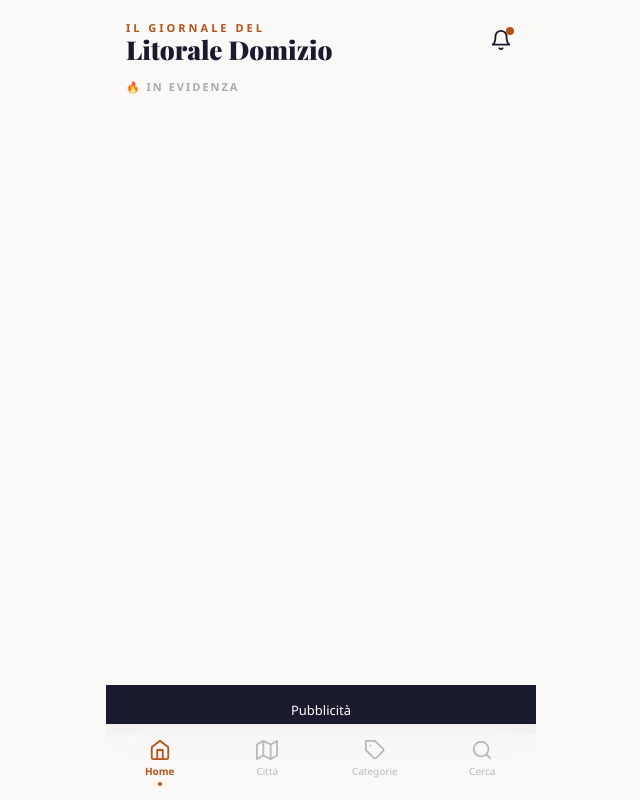
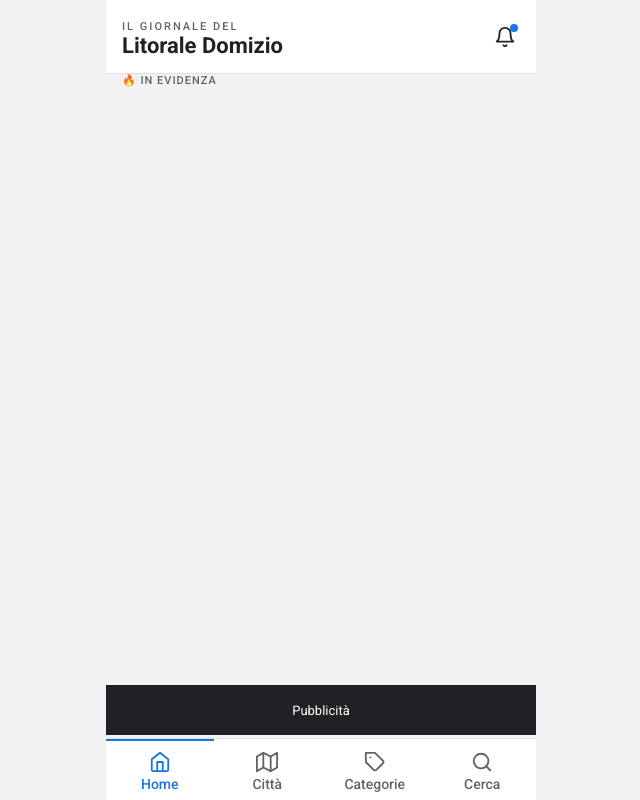
Before and after one commit to emobbast/domizio-news, a WordPress theme: template wp-content/themes/domizionews-theme/index.php in a window 1280 px wide. Shown: the whole page, without its empty margins (319-959 px from the left). Run offline with PHP 8.4 and a stand-in for WordPress, Linux system fonts and the light colour scheme; the site name, menu and one post (Sample post) are stand-ins, and other content is empty.

Commit message:
feat(theme): restyling Google News — Roboto, palette, card layout
Font:
- @import Roboto 400/500/700 in base.css e STYLES
- Rimosso Playfair Display e Georgia ovunque; tutto Roboto

CSS Variables (--color-*):
- text #202124 · text-secondary #5F6368 · primary #1A73E8
- divider #E0E0E0 · background #F2F2F2 · card #FFFFFF

Card feed (stile Google News):
- sfondo bianco, border-radius 8px, box-shadow leggero, padding 16px
- thumbnail a destra 96×96px, border-radius 4px (order CSS)
- titolo 16px/500/line-height 1.3, max 2 righe ellipsis
- metadata 12px, colore text-secondary

Schermata articolo:
- margini 16px · titolo Roboto 700 28px line-height 1.2
- immagine aspect-ratio 16/9 full width
- corpo 17px line-height 1.65 · fonte/data 13px text-secondary

Bottom nav (stile Google News):
- sfondo bianco, border-top 1px #E0E0E0
- tab attivo: #1A73E8 + border-top 2px · inattivo #5F6368
- font-size 14px font-weight 500 · nav-dot rimosso

https://claude.ai/code/session_01UReVADqE26zZjvRN3BRPXy

```diff
--- a/wp-content/themes/domizionews-theme/assets/css/base.css
+++ b/wp-content/themes/domizionews-theme/assets/css/base.css
@@ -1,4 +1,5 @@
 /* Domizio News App — Base CSS */
+@import url('https://fonts.googleapis.com/css2?family=Roboto:wght@400;500;700&display=swap');
 
 *, *::before, *::after {
   box-sizing: border-box;
@@ -8,8 +9,8 @@
 html, body {
   margin: 0;
   padding: 0;
-  background: #faf9f7;
-  font-family: 'Segoe UI', system-ui, -apple-system, sans-serif;
+  background: #F2F2F2;
+  font-family: 'Roboto', Arial, sans-serif;
   overflow-x: hidden;
   height: 100%;
 }
--- a/wp-content/themes/domizionews-theme/assets/js/app.js
+++ b/wp-content/themes/domizionews-theme/assets/js/app.js
@@ -310,102 +310,112 @@
 
   // ─── STYLES ─────────────────────────────────────────────────────────────────
   const STYLES = `
-    @import url('https://fonts.googleapis.com/css2?family=Playfair+Display:wght@700;800;900&display=swap');
+    @import url('https://fonts.googleapis.com/css2?family=Roboto:wght@400;500;700&display=swap');
 
-    .dn-app { font-family: 'Segoe UI', system-ui, sans-serif; background: #faf9f7; min-height: 100vh; padding-bottom: 130px; }
+    :root {
+      --color-text: #202124;
+      --color-text-secondary: #5F6368;
+      --color-primary: #1A73E8;
+      --color-divider: #E0E0E0;
+      --color-background: #F2F2F2;
+      --color-card: #FFFFFF;
+    }
+
+    * { font-family: 'Roboto', Arial, sans-serif; }
+    .dn-app { font-family: 'Roboto', Arial, sans-serif; background: var(--color-background); min-height: 100vh; padding-bottom: 130px; }
 
     /* LOADING */
-    .dn-loading { height: 100vh; display: flex; flex-direction: column; align-items: center; justify-content: center; background: #1a1a2e; color: #fff; gap: 8px; }
+    .dn-loading { height: 100vh; display: flex; flex-direction: column; align-items: center; justify-content: center; background: var(--color-text); color: #fff; gap: 8px; }
     .dn-loading-wave { font-size: 48px; animation: float 2s ease-in-out infinite; }
-    .dn-loading h2 { font-family: 'Playfair Display', Georgia, serif; font-size: 26px; margin: 0; }
-    .dn-loading p { color: #e8a87c; font-size: 12px; letter-spacing: 2px; text-transform: uppercase; margin: 0; }
+    .dn-loading h2 { font-family: 'Roboto', Arial, sans-serif; font-weight: 700; font-size: 26px; margin: 0; }
+    .dn-loading p { color: var(--color-primary); font-size: 12px; letter-spacing: 2px; text-transform: uppercase; margin: 0; }
     @keyframes float { 0%,100% { transform: translateY(0); } 50% { transform: translateY(-10px); } }
 
     /* TOP HEADER */
-    .dn-top-header { padding: 20px 20px 16px; display: flex; align-items: center; justify-content: space-between; }
-    .dn-kicker { font-size: 11px; font-weight: 700; letter-spacing: 3px; text-transform: uppercase; color: #b5541a; margin-bottom: 2px; }
-    .dn-site-title { margin: 0; font-size: 26px; font-weight: 900; color: #1a1a2e; font-family: 'Playfair Display', Georgia, serif; line-height: 1; }
-    .dn-icon-btn { background: none; border: none; cursor: pointer; color: #1a1a2e; position: relative; padding: 4px; }
-    .dn-notif-dot { position: absolute; top: 2px; right: 2px; width: 8px; height: 8px; background: #b5541a; border-radius: 50%; display: block; }
+    .dn-top-header { padding: 20px 16px 16px; display: flex; align-items: center; justify-content: space-between; background: var(--color-card); border-bottom: 1px solid var(--color-divider); }
+    .dn-kicker { font-size: 11px; font-weight: 500; letter-spacing: 2px; text-transform: uppercase; color: var(--color-text-secondary); margin-bottom: 2px; }
+    .dn-site-title { margin: 0; font-size: 22px; font-weight: 700; color: var(--color-text); font-family: 'Roboto', Arial, sans-serif; line-height: 1; }
+    .dn-icon-btn { background: none; border: none; cursor: pointer; color: var(--color-text); position: relative; padding: 4px; }
+    .dn-notif-dot { position: absolute; top: 2px; right: 2px; width: 8px; height: 8px; background: var(--color-primary); border-radius: 50%; display: block; }
 
     /* SECTION LABELS */
-    .dn-section-label { font-size: 11px; font-weight: 700; letter-spacing: 2px; text-transform: uppercase; color: #aaa; padding-left: 20px; margin-bottom: 12px; }
-    .dn-page-header { padding: 20px 20px 0; }
-    .dn-page-header h2 { margin: 0 0 16px; font-size: 22px; font-weight: 800; color: #1a1a2e; font-family: 'Playfair Display', Georgia, serif; }
+    .dn-section-label { font-size: 11px; font-weight: 500; letter-spacing: 1px; text-transform: uppercase; color: var(--color-text-secondary); padding-left: 16px; margin-bottom: 8px; }
+    .dn-page-header { padding: 16px 16px 0; }
+    .dn-page-header h2 { margin: 0 0 16px; font-size: 20px; font-weight: 700; color: var(--color-text); font-family: 'Roboto', Arial, sans-serif; }
 
     /* FEATURED CARDS */
-    .dn-featured-scroll { display: flex; gap: 12px; overflow-x: auto; padding: 0 20px 4px; scroll-snap-type: x mandatory; }
-    .dn-card-featured { position: relative; border-radius: 16px; overflow: hidden; cursor: pointer; flex-shrink: 0; width: 280px; height: 200px; background: #1a1a2e; box-shadow: 0 8px 32px rgba(0,0,0,0.15); scroll-snap-align: start; transition: transform 0.15s; }
+    .dn-featured-scroll { display: flex; gap: 8px; overflow-x: auto; padding: 8px 16px; scroll-snap-type: x mandatory; }
+    .dn-card-featured { position: relative; border-radius: 8px; overflow: hidden; cursor: pointer; flex-shrink: 0; width: 280px; height: 200px; background: var(--color-text); box-shadow: 0 1px 3px rgba(0,0,0,0.15); scroll-snap-align: start; transition: transform 0.15s; }
     .dn-card-featured:active { transform: scale(0.97); }
-    .dn-card-featured img { width: 100%; height: 100%; object-fit: cover; opacity: 0.7; }
+    .dn-card-featured img { width: 100%; height: 100%; object-fit: cover; opacity: 0.75; }
     .dn-card-featured-overlay { position: absolute; inset: 0; background: linear-gradient(to top, rgba(0,0,0,0.85) 0%, transparent 55%); padding: 16px; display: flex; flex-direction: column; justify-content: flex-end; }
-    .dn-card-featured h3 { margin: 0; font-size: 15px; font-weight: 700; color: #fff; font-family: 'Playfair Display', Georgia, serif; line-height: 1.3; }
-    .dn-cat-badge { font-size: 10px; font-weight: 700; letter-spacing: 1.5px; text-transform: uppercase; color: #e8a87c; margin-bottom: 6px; display: block; }
+    .dn-card-featured h3 { margin: 0; font-size: 16px; font-weight: 500; color: #fff; font-family: 'Roboto', Arial, sans-serif; line-height: 1.3; display: -webkit-box; -webkit-line-clamp: 2; -webkit-box-orient: vertical; overflow: hidden; }
+    .dn-cat-badge { font-size: 11px; font-weight: 500; text-transform: uppercase; color: rgba(255,255,255,0.85); margin-bottom: 6px; display: block; }
 
     /* LIST CARDS */
-    .dn-card-list { display: flex; gap: 12px; padding: 14px 0; border-bottom: 1px solid #f0ece8; cursor: pointer; align-items: flex-start; transition: opacity 0.15s; }
+    .dn-card-list { display: flex; gap: 12px; padding: 16px; border-radius: 8px; background: var(--color-card); box-shadow: 0 1px 2px rgba(0,0,0,0.1); cursor: pointer; align-items: flex-start; transition: opacity 0.15s; margin-bottom: 8px; }
     .dn-card-list:active { opacity: 0.7; }
-    .dn-card-list img { width: 90px; height: 68px; object-fit: cover; border-radius: 10px; flex-shrink: 0; }
-    .dn-card-body { flex: 1; min-width: 0; }
-    .dn-card-meta { display: flex; gap: 6px; margin-bottom: 5px; flex-wrap: wrap; align-items: center; }
-    .dn-cat-label { font-size: 10px; font-weight: 700; letter-spacing: 1px; text-transform: uppercase; color: #b5541a; }
-    .dn-city-label { font-size: 10px; color: #999; }
-    .dn-card-body h3 { margin: 0; font-size: 15px; font-weight: 700; color: #1a1a2e; font-family: 'Playfair Display', Georgia, serif; line-height: 1.35; display: -webkit-box; -webkit-line-clamp: 2; -webkit-box-orient: vertical; overflow: hidden; }
-    .dn-time { font-size: 11px; color: #aaa; margin-top: 4px; display: block; }
+    .dn-card-list img { width: 96px; height: 96px; object-fit: cover; border-radius: 4px; flex-shrink: 0; order: 2; }
+    .dn-card-body { flex: 1; min-width: 0; order: 1; }
+    .dn-card-meta { display: flex; gap: 4px; margin-bottom: 4px; flex-wrap: wrap; align-items: center; }
+    .dn-cat-label { font-size: 12px; font-weight: 500; color: var(--color-text-secondary); }
+    .dn-city-label { font-size: 12px; color: var(--color-text-secondary); }
+    .dn-card-body h3 { margin: 0; font-size: 16px; font-weight: 500; color: var(--color-text); font-family: 'Roboto', Arial, sans-serif; line-height: 1.3; display: -webkit-box; -webkit-line-clamp: 2; -webkit-box-orient: vertical; overflow: hidden; }
+    .dn-time { font-size: 12px; color: var(--color-text-secondary); margin-top: 4px; display: block; }
 
     /* CHIPS */
-    .dn-chips-scroll { display: flex; gap: 8px; overflow-x: auto; padding: 0 20px 16px; }
-    .dn-chip { flex-shrink: 0; padding: 7px 16px; border-radius: 20px; border: none; cursor: pointer; font-size: 13px; font-weight: 600; background: #f0ece8; color: #555; transition: all 0.2s; font-family: inherit; }
-    .dn-chip.active { background: #1a1a2e; color: #fff; }
+    .dn-chips-scroll { display: flex; gap: 8px; overflow-x: auto; padding: 0 16px 16px; }
+    .dn-chip { flex-shrink: 0; padding: 7px 16px; border-radius: 20px; border: 1px solid var(--color-divider); cursor: pointer; font-size: 13px; font-weight: 500; background: var(--color-card); color: var(--color-text-secondary); transition: all 0.2s; font-family: 'Roboto', Arial, sans-serif; }
+    .dn-chip.active { background: var(--color-primary); border-color: var(--color-primary); color: #fff; }
 
     /* CATEGORY GRID */
-    .dn-cat-grid { display: grid; grid-template-columns: 1fr 1fr 1fr; gap: 8px; padding: 0 20px 20px; }
-    .dn-cat-tile { padding: 14px 8px; border-radius: 12px; border: 2px solid #ede9e4; cursor: pointer; font-size: 12px; font-weight: 700; line-height: 1.3; background: #faf9f7; color: #333; transition: all 0.2s; font-family: inherit; }
-    .dn-cat-tile.active { background: #1a1a2e; border-color: #1a1a2e; color: #fff; }
+    .dn-cat-grid { display: grid; grid-template-columns: 1fr 1fr 1fr; gap: 8px; padding: 0 16px 20px; }
+    .dn-cat-tile { padding: 14px 8px; border-radius: 8px; border: 1px solid var(--color-divider); cursor: pointer; font-size: 12px; font-weight: 500; line-height: 1.3; background: var(--color-card); color: var(--color-text); transition: all 0.2s; font-family: 'Roboto', Arial, sans-serif; }
+    .dn-cat-tile.active { background: var(--color-primary); border-color: var(--color-primary); color: #fff; }
     .dn-cat-icon { display: block; font-size: 20px; margin-bottom: 4px; }
 
     /* SEARCH */
     .dn-search-wrap { position: relative; }
-    .dn-search-icon { position: absolute; left: 14px; top: 50%; transform: translateY(-50%); color: #aaa; display: flex; }
-    #dn-search-input { width: 100%; padding: 12px 14px 12px 46px; border-radius: 12px; border: 2px solid #ede9e4; background: #f5f2ef; font-size: 16px; outline: none; font-family: inherit; box-sizing: border-box; }
-    #dn-search-input:focus { border-color: #b5541a; }
+    .dn-search-icon { position: absolute; left: 14px; top: 50%; transform: translateY(-50%); color: var(--color-text-secondary); display: flex; }
+    #dn-search-input { width: 100%; padding: 12px 14px 12px 46px; border-radius: 24px; border: 1px solid var(--color-divider); background: var(--color-card); font-size: 16px; outline: none; font-family: 'Roboto', Arial, sans-serif; box-sizing: border-box; color: var(--color-text); }
+    #dn-search-input:focus { border-color: var(--color-primary); }
 
     /* EMPTY */
-    .dn-empty { color: #bbb; text-align: center; font-size: 15px; }
+    .dn-empty { color: var(--color-text-secondary); text-align: center; font-size: 15px; }
 
     /* ARTICLE DETAIL */
-    .dn-detail { min-height: 100vh; background: #faf9f7; padding-bottom: 130px; }
-    .dn-detail-header { position: sticky; top: 0; z-index: 10; background: rgba(250,249,247,0.95); backdrop-filter: blur(12px); padding: 14px 20px; display: flex; align-items: center; justify-content: space-between; border-bottom: 1px solid #ede9e4; }
-    .dn-back-btn { background: none; border: none; cursor: pointer; color: #1a1a2e; display: flex; align-items: center; gap: 4px; font-size: 15px; font-weight: 600; padding: 0; font-family: inherit; }
-    .dn-detail-img-wrap { position: relative; height: 240px; overflow: hidden; }
+    .dn-detail { min-height: 100vh; background: var(--color-background); padding-bottom: 130px; }
+    .dn-detail-header { position: sticky; top: 0; z-index: 10; background: rgba(255,255,255,0.97); backdrop-filter: blur(12px); padding: 14px 16px; display: flex; align-items: center; justify-content: space-between; border-bottom: 1px solid var(--color-divider); }
+    .dn-back-btn { background: none; border: none; cursor: pointer; color: var(--color-primary); display: flex; align-items: center; gap: 4px; font-size: 15px; font-weight: 500; padding: 0; font-family: 'Roboto', Arial, sans-serif; }
+    .dn-detail-img-wrap { position: relative; width: 100%; aspect-ratio: 16/9; overflow: hidden; height: auto; }
     .dn-detail-img-wrap img { width: 100%; height: 100%; object-fit: cover; }
-    .dn-detail-img-fade { position: absolute; inset: 0; background: linear-gradient(to top, #faf9f7 0%, transparent 50%); }
-    .dn-detail-body { padding: 0 20px; margin-top: -20px; }
+    .dn-detail-img-fade { position: absolute; inset: 0; background: linear-gradient(to top, var(--color-background) 0%, transparent 50%); }
+    .dn-detail-body { padding: 0 16px; margin-top: -20px; }
     .dn-badges { display: flex; gap: 8px; margin-bottom: 12px; flex-wrap: wrap; }
-    .dn-badge-cat { background: #b5541a; color: #fff; font-size: 10px; font-weight: 700; letter-spacing: 1px; text-transform: uppercase; padding: 3px 10px; border-radius: 20px; }
-    .dn-badge-city { background: #f0ece8; color: #666; font-size: 11px; padding: 3px 10px; border-radius: 20px; }
-    .dn-detail-title { margin: 0 0 12px; font-size: 24px; font-weight: 800; color: #1a1a2e; font-family: 'Playfair Display', Georgia, serif; line-height: 1.3; }
-    .dn-detail-byline { display: flex; align-items: center; gap: 8px; margin-bottom: 20px; padding-bottom: 16px; border-bottom: 2px solid #e8a87c; }
-    .dn-avatar { width: 28px; height: 28px; border-radius: 50%; background: #1a1a2e; color: #fff; display: flex; align-items: center; justify-content: center; font-size: 12px; font-weight: 700; flex-shrink: 0; }
-    .dn-byline-name { font-size: 13px; font-weight: 700; color: #1a1a2e; }
-    .dn-byline-date { font-size: 11px; color: #aaa; }
-    .dn-detail-content { font-size: 16px; line-height: 1.75; color: #333; font-family: Georgia, serif; }
+    .dn-badge-cat { background: var(--color-primary); color: #fff; font-size: 11px; font-weight: 500; text-transform: uppercase; padding: 3px 10px; border-radius: 4px; }
+    .dn-badge-city { background: var(--color-divider); color: var(--color-text-secondary); font-size: 12px; padding: 3px 10px; border-radius: 4px; }
+    .dn-detail-title { margin: 0 0 12px; font-size: 28px; font-weight: 700; color: var(--color-text); font-family: 'Roboto', Arial, sans-serif; line-height: 1.2; }
+    .dn-detail-byline { display: flex; align-items: center; gap: 8px; margin-bottom: 16px; padding-bottom: 16px; border-bottom: 1px solid var(--color-divider); }
+    .dn-avatar { width: 28px; height: 28px; border-radius: 50%; background: var(--color-primary); color: #fff; display: flex; align-items: center; justify-content: center; font-size: 12px; font-weight: 500; flex-shrink: 0; }
+    .dn-byline-name { font-size: 13px; font-weight: 500; color: var(--color-text-secondary); }
+    .dn-byline-date { font-size: 13px; color: var(--color-text-secondary); }
+    .dn-detail-content { font-size: 17px; line-height: 1.65; color: var(--color-text); font-family: 'Roboto', Arial, sans-serif; }
     .dn-detail-content p { margin: 0 0 16px; }
-    .dn-detail-content strong { color: #1a1a2e; }
-    .dn-local-context { background: #f0f8e8; border-left: 3px solid #5a8a3c; padding: 12px; border-radius: 0 8px 8px 0; font-size: 14px !important; }
+    .dn-detail-content strong { color: var(--color-text); font-weight: 700; }
+    .dn-local-context { background: #e8f0fe; border-left: 3px solid var(--color-primary); padding: 12px; border-radius: 0 8px 8px 0; font-size: 14px !important; }
 
     /* CITY MORE LINK */
-    .dn-city-more { background: none; border: none; cursor: pointer; color: #b5541a; font-size: 13px; font-weight: 600; font-family: inherit; padding: 0; }
+    .dn-city-more { background: none; border: none; cursor: pointer; color: var(--color-primary); font-size: 13px; font-weight: 500; font-family: 'Roboto', Arial, sans-serif; padding: 0; }
     .dn-city-more:active { opacity: 0.7; }
 
     /* AD SLOTS */
-    .dn-ad-sticky { position: fixed; bottom: 65px; left: 50%; transform: translateX(-50%); width: 100%; max-width: 430px; height: 50px; background: #1a1a2e; z-index: 99; display: flex; align-items: center; justify-content: center; }
+    .dn-ad-sticky { position: fixed; bottom: 65px; left: 50%; transform: translateX(-50%); width: 100%; max-width: 430px; height: 50px; background: var(--color-text); z-index: 99; display: flex; align-items: center; justify-content: center; }
 
     /* BOTTOM NAV */
-    .dn-bottom-nav { position: fixed; bottom: 0; left: 50%; transform: translateX(-50%); width: 100%; max-width: 430px; background: rgba(250,249,247,0.96); backdrop-filter: blur(20px); border-top: 1px solid #ede9e4; display: flex; padding: 8px 0; padding-bottom: calc(8px + env(safe-area-inset-bottom)); z-index: 100; }
-    .dn-nav-tab { flex: 1; display: flex; flex-direction: column; align-items: center; gap: 3px; background: none; border: none; cursor: pointer; padding: 6px 0; color: #bbb; transition: color 0.2s; font-size: 10px; font-weight: 500; font-family: inherit; }
-    .dn-nav-tab.active { color: #b5541a; font-weight: 700; }
-    .dn-nav-dot { width: 4px; height: 4px; background: #b5541a; border-radius: 50%; display: block; margin-top: 1px; }
+    .dn-bottom-nav { position: fixed; bottom: 0; left: 50%; transform: translateX(-50%); width: 100%; max-width: 430px; background: var(--color-card); border-top: 1px solid var(--color-divider); display: flex; padding: 0; padding-bottom: env(safe-area-inset-bottom); z-index: 100; }
+    .dn-nav-tab { flex: 1; display: flex; flex-direction: column; align-items: center; gap: 3px; background: none; border: none; border-top: 2px solid transparent; cursor: pointer; padding: 10px 0 8px; color: var(--color-text-secondary); transition: color 0.2s; font-size: 14px; font-weight: 500; font-family: 'Roboto', Arial, sans-serif; }
+    .dn-nav-tab.active { color: var(--color-primary); border-top: 2px solid var(--color-primary); }
+    .dn-nav-dot { display: none; }
   `;
 
   // ─── RENDER ─────────────────────────────────────────────────────────────────
```
